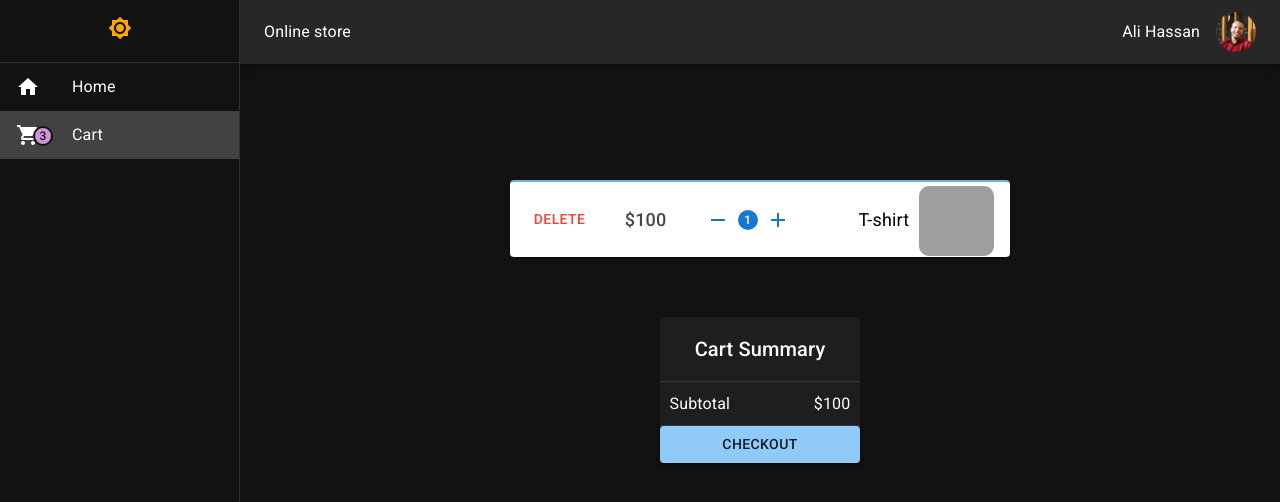
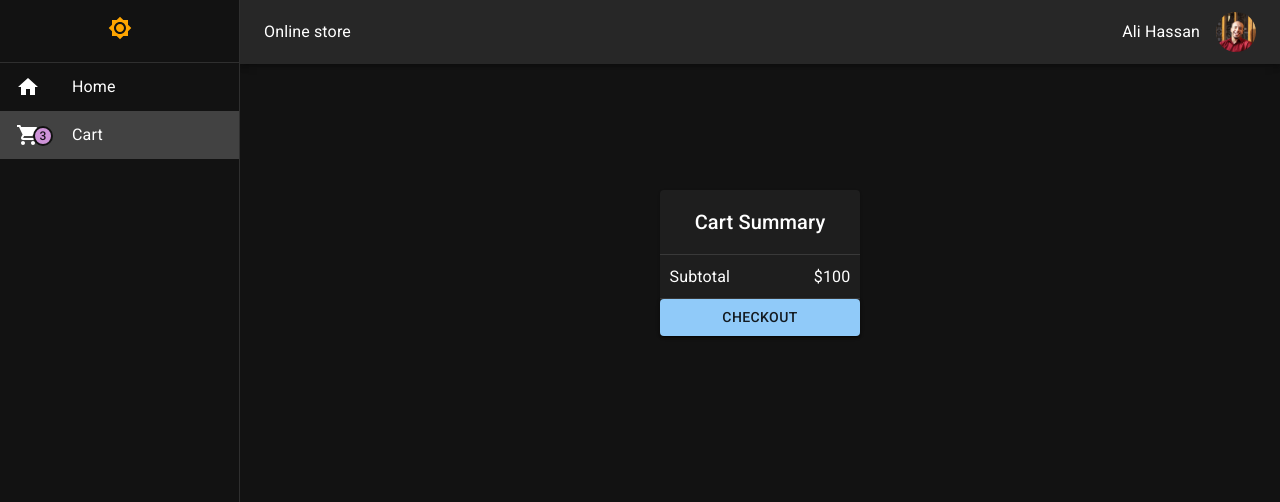
Before and after one commit to alielrayes/React-Level5, a React (Create React App) app in the folder frontend/: page /cart in a window 1280 px wide. Shown: the top 502 px of the page. Built offline with nearby package versions, Linux system fonts and the light colour scheme; grey boxes are pictures that could not be loaded.

Commit message:
lesson13

```diff
--- /dev/null
+++ b/frontend/src/Redux/cartSlice.js
@@ -0,0 +1,19 @@
+import { createSlice } from "@reduxjs/toolkit";
+
+const initialState = {
+  selectedProducts: [],
+};
+
+export const counterSlice = createSlice({
+  name: "cart",
+  initialState,
+  reducers: {
+    incrementByAmount: (state, action) => {
+      // state.value += action.payload
+    },
+  },
+});
+
+export const { incrementByAmount } = counterSlice.actions;
+
+export default counterSlice.reducer;
--- a/frontend/src/Redux/store.js
+++ b/frontend/src/Redux/store.js
@@ -2,19 +2,18 @@ import { configureStore } from '@reduxjs/toolkit'
 // Or from '@reduxjs/toolkit/query/react'
 import { setupListeners } from '@reduxjs/toolkit/query'
 import { productsApi } from './productsApi'
+import cartReducer from './cartSlice'
 
 
 export const store = configureStore({
   reducer: {
-    // Add the generated reducer as a specific top-level slice
+    //  "carttt" ======>  useSelector
+    carttt: cartReducer,
     [productsApi.reducerPath]: productsApi.reducer,
   },
-  // Adding the api middleware enables caching, invalidation, polling,
-  // and other useful features of `rtk-query`.
+
   middleware: (getDefaultMiddleware) =>
     getDefaultMiddleware().concat(productsApi.middleware),
 })
 
-// optional, but required for refetchOnFocus/refetchOnReconnect behaviors
-// see `setupListeners` docs - takes an optional callback as the 2nd arg for customization
 setupListeners(store.dispatch)
--- a/frontend/src/pages/cart/Cart.jsx
+++ b/frontend/src/pages/cart/Cart.jsx
@@ -13,6 +13,7 @@ import {
 } from "@mui/material";
 import "./Cart.css";
 import { Add, Delete, Remove } from "@mui/icons-material";
+import { useSelector, useDispatch } from "react-redux";
 
 const StyledBadge = styled(Badge)(({ theme }) => ({
   "& .MuiBadge-badge": {
@@ -22,27 +23,40 @@ const StyledBadge = styled(Badge)(({ theme }) => ({
 }));
 
 const Cart = () => {
+  // @ts-ignore
+  const { selectedProducts } = useSelector((state) => state.carttt);
+
+  console.log(selectedProducts);
+
   return (
     <Box>
+      {selectedProducts.map((item) => {
+        return (
           <Paper dir="rtl" className="item-container">
             <div className="img-title-parent">
-          <img src="####" alt="" />
-          <p className="product-name">T-shirt</p>
+              <img src={item.imageLink} alt="" />
+              <p className="product-name">{item.productName}</p>
             </div>
 
             <div style={{ display: "flex", alignItems: "center" }}>
-          <IconButton sx={{ color: "#1976d2", ml: "10px" }} onClick={() => {}}>
+              <IconButton
+                sx={{ color: "#1976d2", ml: "10px" }}
+                onClick={() => {}}
+              >
                 <Add />
               </IconButton>
 
               <StyledBadge badgeContent={1} color="secondary" />
 
-          <IconButton sx={{ color: "#1976d2", mr: "10px" }} onClick={() => {}}>
+              <IconButton
+                sx={{ color: "#1976d2", mr: "10px" }}
+                onClick={() => {}}
+              >
                 <Remove />
               </IconButton>
             </div>
 
-        <div className="price">$100</div>
+            <div className="price">${item.price}</div>
 
             <Button
               sx={{ display: { xs: "none", md: "inline-flex" } }}
@@ -53,14 +67,19 @@ const Cart = () => {
             </Button>
 
             <IconButton
-          sx={{ color: "#ef5350", display: { xs: "inline-flex", md: "none" } }}
+              sx={{
+                color: "#ef5350",
+                display: { xs: "inline-flex", md: "none" },
+              }}
               onClick={() => {}}
             >
               <Delete />
             </IconButton>
           </Paper>
+        );
+      })}
 
-      <Paper  sx={{ width: "200px", mx: "auto", mt: "60px" }}>
+      <Paper sx={{ width: "200px", mx: "auto", mt: "60px" }}>
         <Typography align="center" p={2} variant="h6">
           Cart Summary
         </Typography>
```
Lines whose indentation alone changed are shown as unchanged.
